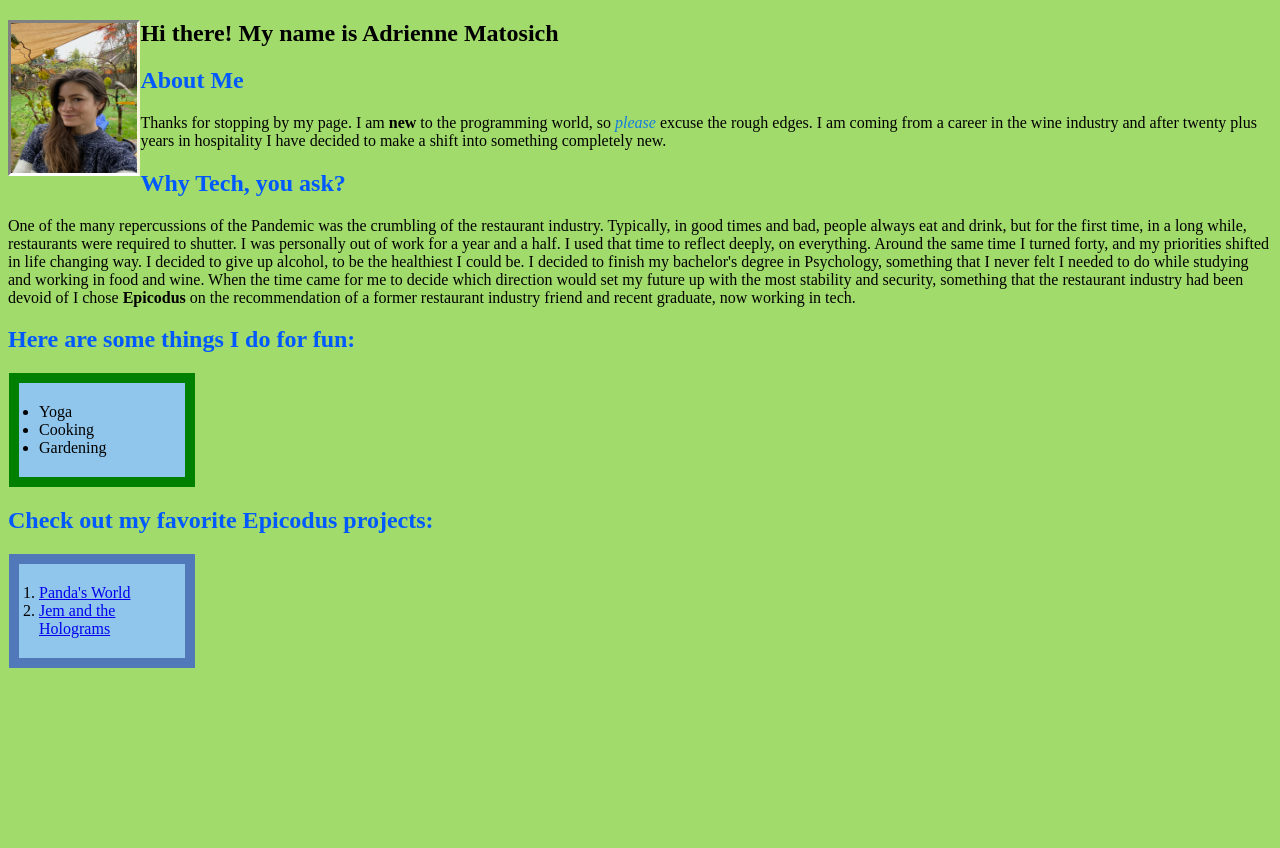
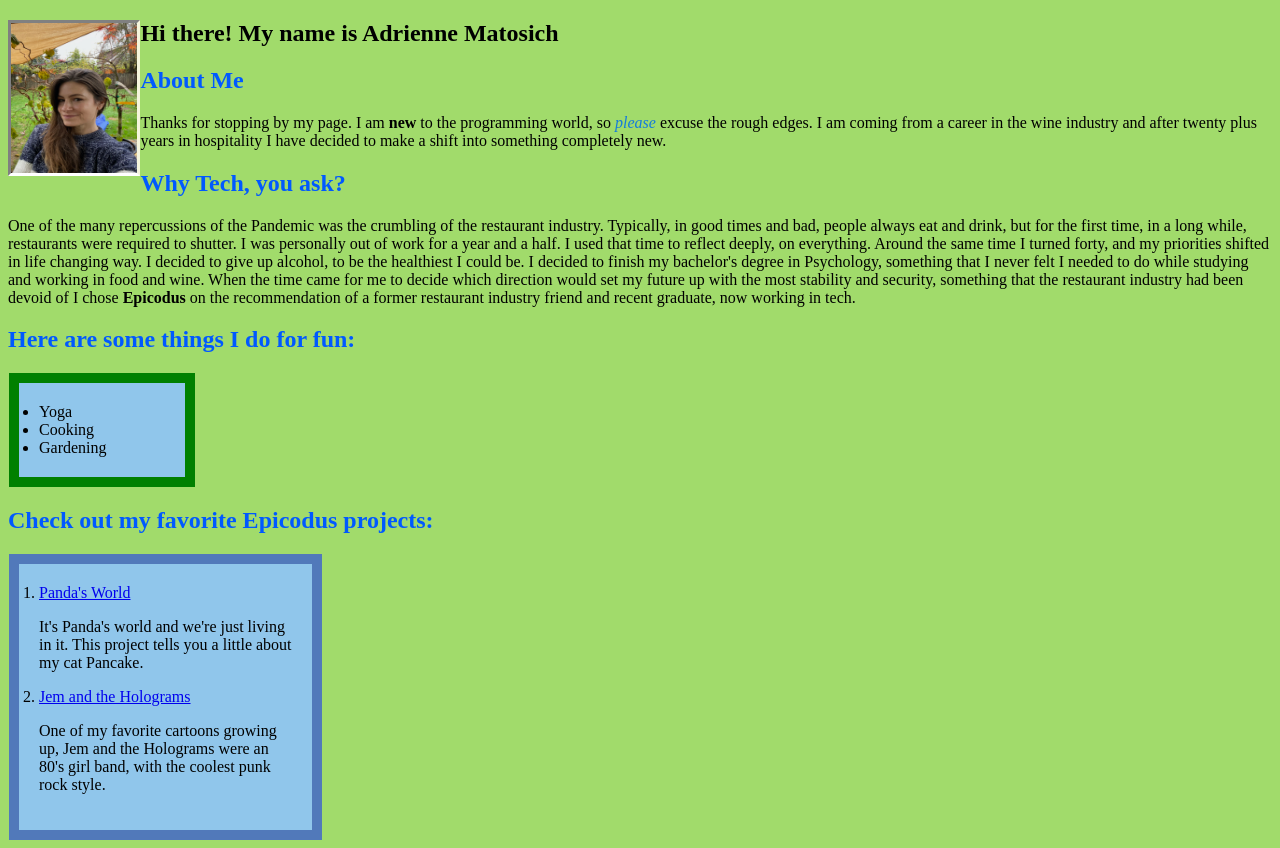
Before and after one commit to ampando/first-solo-, a plain HTML site: page index.html in a window 1280 px wide. Before the commit the page ends 800 px from the top, so only its background shows below. Drawn offline with Linux system fonts and the light colour scheme.

Commit message:
commit final save for submission.

```diff
--- a/css/styles.css
+++ b/css/styles.css
@@ -31,7 +31,7 @@ body {
   margin: 1px;
   border: 10px solid green;
   border-color: #5179ba;
-  width: 10%;
+  width: 20%;
   padding: 20px;
   background-color: rgb(144, 198, 235);
 }
--- a/index.html
+++ b/index.html
@@ -26,7 +26,9 @@
   <h2 class="important">Check out my favorite Epicodus projects:</h2>
   <ol id="favorite-project">
     <li><a href="https://github.com/ampando/Panda-s-World.git ">Panda's World</a></li>
+    <p>It's Panda's world and we're just living in it. This project tells you a little about my cat Pancake.</p>
     <li><a href="https://github.com/ampando/Jem-Holograms.git/">Jem and the Holograms</a></li>
+    <p>One of my favorite cartoons growing up, Jem and the Holograms were an 80's girl band, with the coolest punk rock style.</p>
   </ol>
 </body>
 </html>
```
